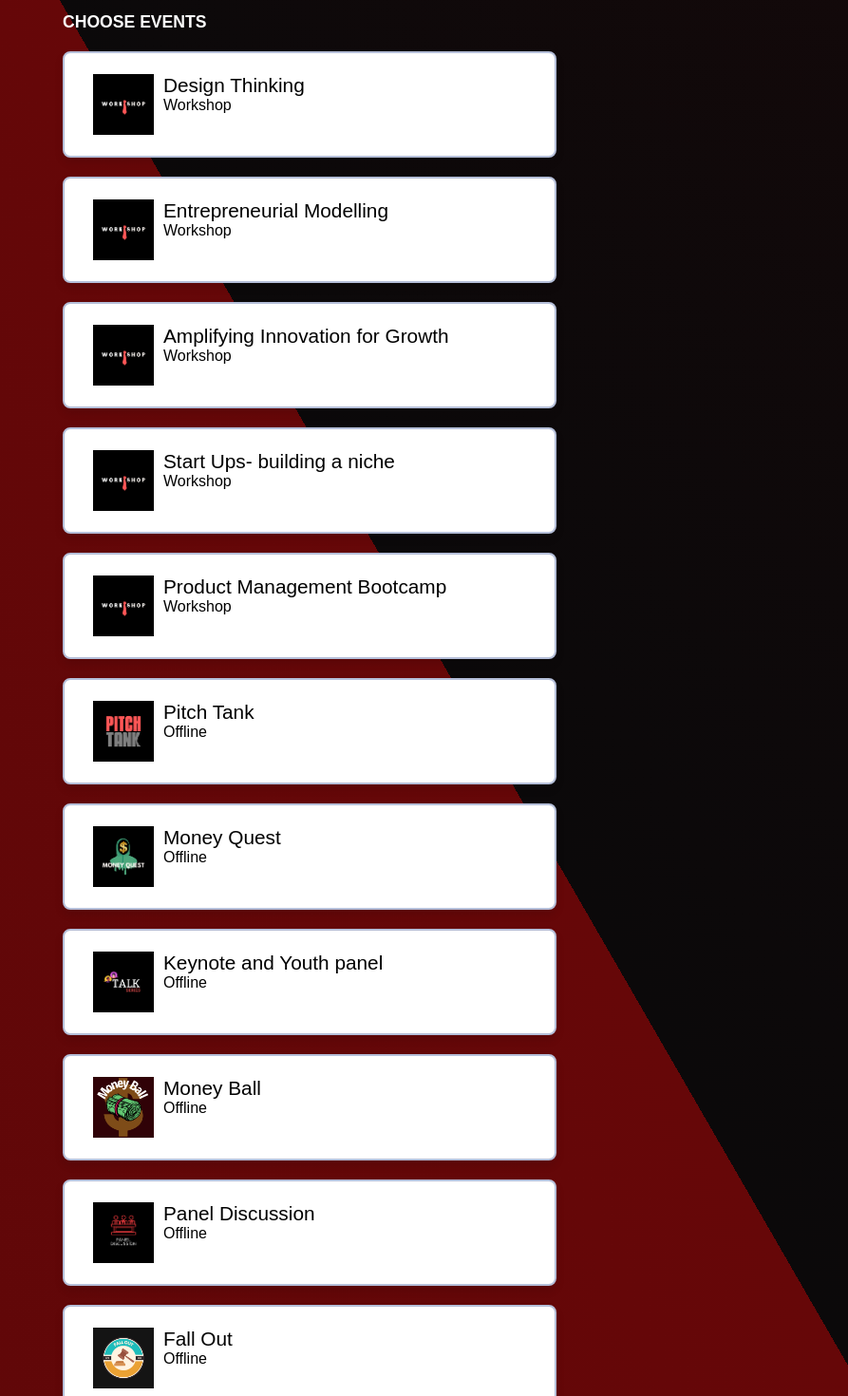
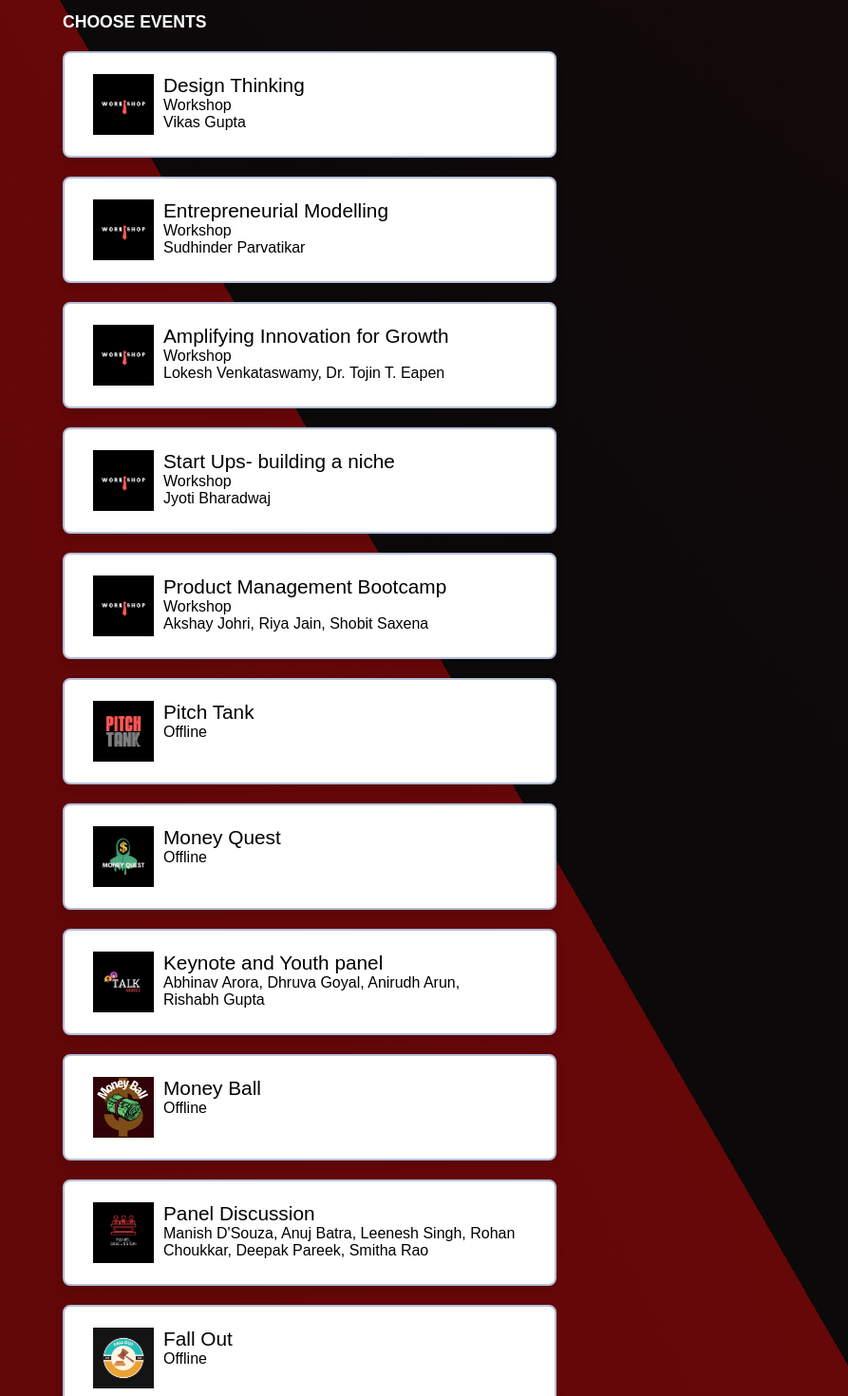
Before and after one commit to svgnix/mes2.2, a React (Create React App) app in the folder client/: page /register in a window 1280 px wide. Shown: the part 1040-2510 px from the top of the page at 95% size, without its empty margins (387-1280 px from the left). Built offline with nearby package versions, Linux system fonts and the light colour scheme; no server answers; a web font is replaced by a local one.

Commit message:
updated Registration page

```diff
--- a/client/src/components/Cards/Cards.js
+++ b/client/src/components/Cards/Cards.js
@@ -69,6 +69,7 @@ function Cards() {
               // label='Consulting'
               path='/ypd'
             />
+
           </ul>
         </div>
       </div>
--- a/client/src/components/CheckboxCard/CheckboxCard.js
+++ b/client/src/components/CheckboxCard/CheckboxCard.js
@@ -1,7 +1,7 @@
 import React from "react";
 import "./CheckboxCard.css"
 
-const CheckboxCard = ({ eventName, eventMode, logo, dateString, changeFunc, handleArray }) => {
+const CheckboxCard = ({ eventName, eventMode, logo, dateString, changeFunc, handleArray, guest }) => {
     return (
         <div className="checkbox">
 	        <label className="checkbox-wrapper">
@@ -23,6 +23,7 @@ const CheckboxCard = ({ eventName, eventMode, logo, dateString, changeFunc, hand
 				        <span style={{ margin: 0, display: "flex", flexDirection: "column", justifyContent: "flex-start" }}>
                             <span className="checkbox-label" style={{ textAlign: "left" }}>{eventName}</span>
                             <span style={{ color: "black" }}>{eventMode} </span>
+                            <span style={{ color: "black" }}>{guest} </span>
                         </span>
                     </span>
                     <span className="checkbox-icon">
--- a/client/src/pages/Register/Register.js
+++ b/client/src/pages/Register/Register.js
@@ -678,6 +678,7 @@ const Register = () => {
                         <CheckboxCard
                             eventName="Design Thinking"
                             eventMode="Workshop"
+                            guest="Vikas Gupta"
                             changeFunc={setWorkOne}
                             logo={workshopLogo}
                             handleArray={handleRegEventsArray}
@@ -686,6 +687,7 @@ const Register = () => {
                         <CheckboxCard
                             eventName="Entrepreneurial Modelling"
                             eventMode="Workshop"
+                            guest="Sudhinder Parvatikar"
                             changeFunc={setWorkOne}
                             logo={workshopLogo}
                             handleArray={handleRegEventsArray}
@@ -693,6 +695,7 @@ const Register = () => {
                         <CheckboxCard
                             eventName="Amplifying Innovation for Growth"
                             eventMode="Workshop"
+                            guest="Lokesh Venkataswamy, Dr. Tojin T. Eapen"
                             changeFunc={setWorkOne}
                             logo={workshopLogo}
                             handleArray={handleRegEventsArray}
@@ -700,6 +703,7 @@ const Register = () => {
                         <CheckboxCard
                             eventName="Start Ups- building a niche"
                             eventMode="Workshop"
+                            guest="Jyoti Bharadwaj"
                             changeFunc={setWorkOne}
                             logo={workshopLogo}
                             handleArray={handleRegEventsArray}
@@ -708,6 +712,7 @@ const Register = () => {
                             eventName="Product Management Bootcamp"
                             eventMode="Workshop"
                             changeFunc={setWorkOne}
+                            guest="Akshay Johri, Riya Jain, Shobit Saxena"
                             logo={workshopLogo}
                             handleArray={handleRegEventsArray}
                         />
@@ -756,8 +761,9 @@ const Register = () => {
                         /> */}
                         <CheckboxCard
                             eventName="Keynote and Youth panel"
-                            eventMode="Offline"
+                            eventMode=""
                             changeFunc={setTalk}
+                            guest="Abhinav Arora, Dhruva Goyal, Anirudh Arun, Rishabh Gupta"
                             logo={talkLogo}
                             handleArray={handleRegEventsArray}
                         />
@@ -792,8 +798,9 @@ const Register = () => {
                         /> */}
                         <CheckboxCard
                             eventName="Panel Discussion"
-                            eventMode="Offline"
+                            eventMode=""
                             changeFunc={setPanel}
+                            guest="Manish D'Souza, Anuj Batra, Leenesh Singh, Rohan Choukkar, Deepak Pareek, Smitha Rao"
                             logo={panelLogo}
                             handleArray={handleRegEventsArray}
                         />
```
